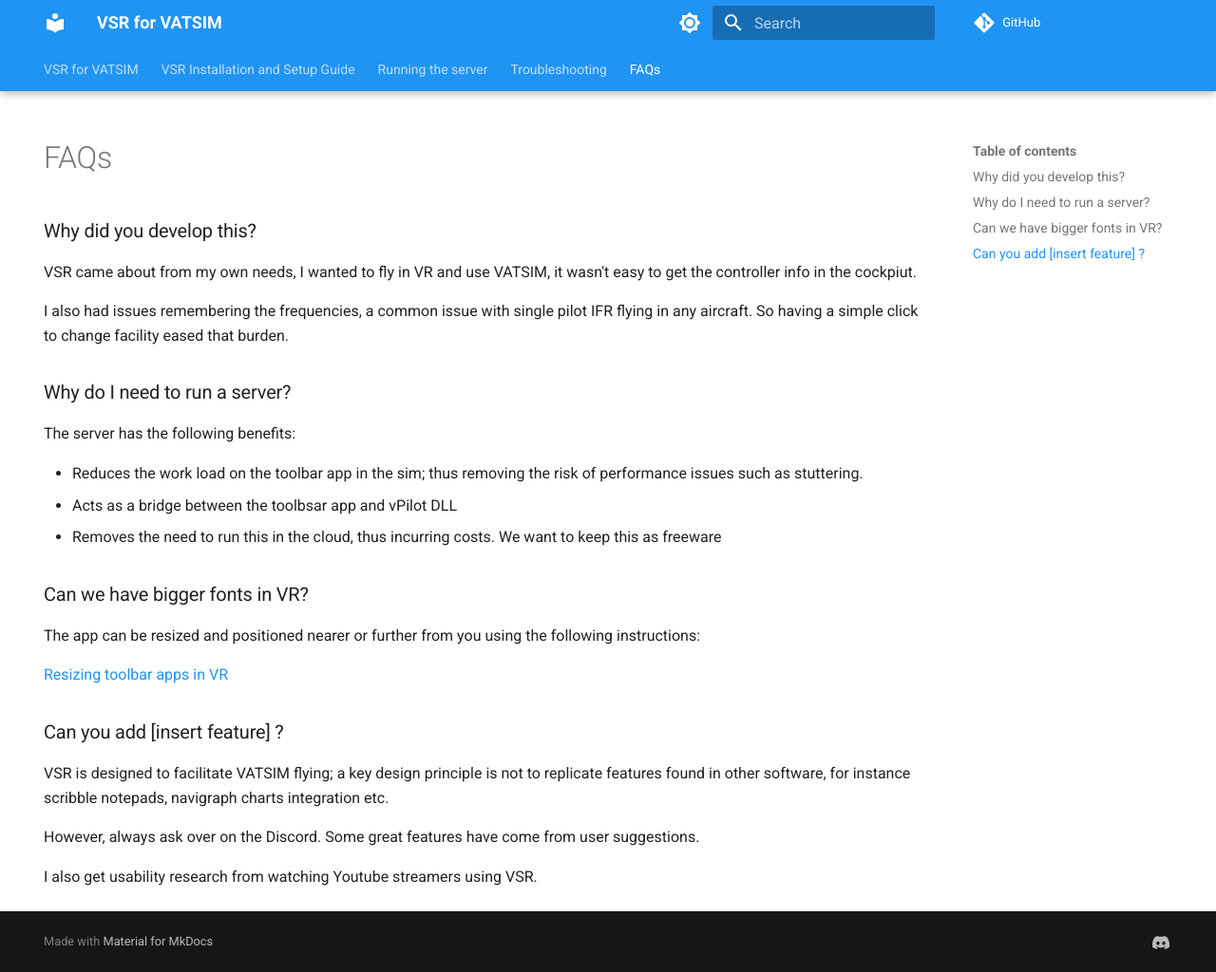
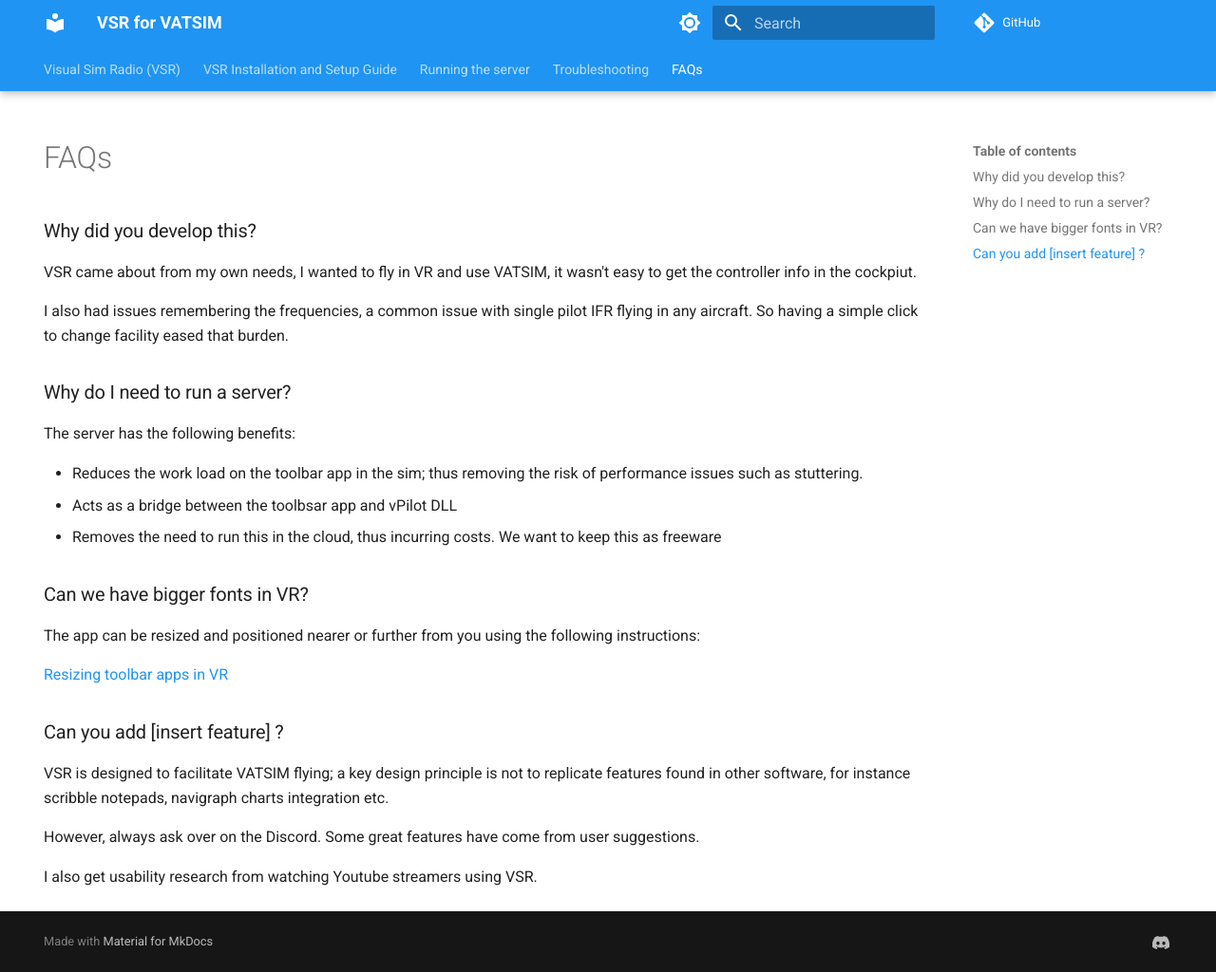
Before and after one commit to daveblackuk/VSR, an MkDocs documentation site: the page built from docs/FAQs.md, in a window 1280 px wide and 1024 px high. Shown: the whole window at 95% size. Built offline with MkDocs 1.6.1 and Material for MkDocs 9.7.7, drawn with Linux system fonts in a browser that asks for light colours; comment, search, counter and statistics services are not loaded.

Commit message:
Update index.md

```diff
--- a/docs/index.md
+++ b/docs/index.md
@@ -3,9 +3,9 @@
   - navigation
 
 ---
-# VSR for VATSIM
+# Visual Sim Radio (VSR)
 
-MSFS 2020 toolbar app for VATSIM
+MSFS 2020/2024 toolbar app for VATSIM and SayIntentions.AI
 
 
 [:fontawesome-solid-download: Download VSR](https://github.com/daveblackuk/VSR/releases/tag/VSR){ .md-button .md-button--primary }
```
